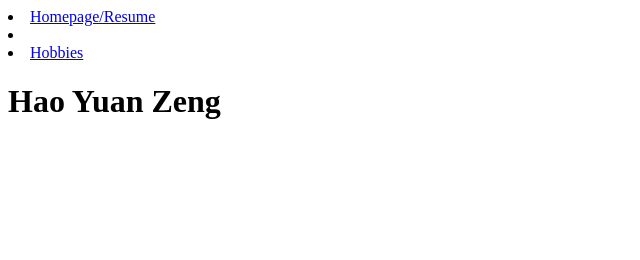
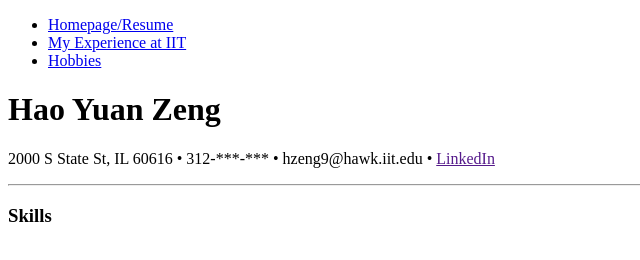
Before and after one commit to hzeng9/itmd361-project-1, a plain HTML site: page index.html in a window 1280 px wide. Shown: the whole page, without its empty margins (0-640 px from the left). Drawn offline with Linux system fonts and the light colour scheme.

Commit message:
fixed navigation list

```diff
--- a/index.html
+++ b/index.html
@@ -7,17 +7,27 @@
     <body>
         <header>
             <nav>
+                <ul>
                  <li>
                     <a href="index.html">Homepage/Resume</a>
                     </li>
                  <li>
-                    <a href=""><iitexperience class="html"></iitexperience></a>
+                    <a href="iitexperience.html">My Experience at IIT</a>
                  </li>
                  <li>
                     <a href="hobbies.html">Hobbies</a>
                  </li>
+                </ul>
             </nav>
             <h1>Hao Yuan Zeng</h1>
+            <div>
+                <p>
+                2000 S State St, IL 60616 • 312-***-*** • hzeng9@hawk.iit.edu • <a href="">LinkedIn</a>
+                </p>
+            </div>
+            <hr>
+            <h3>Skills</h3>
+            <p></p>
         </header>
     </body>
 </html>
```
Lines whose indentation alone changed are shown as unchanged.
